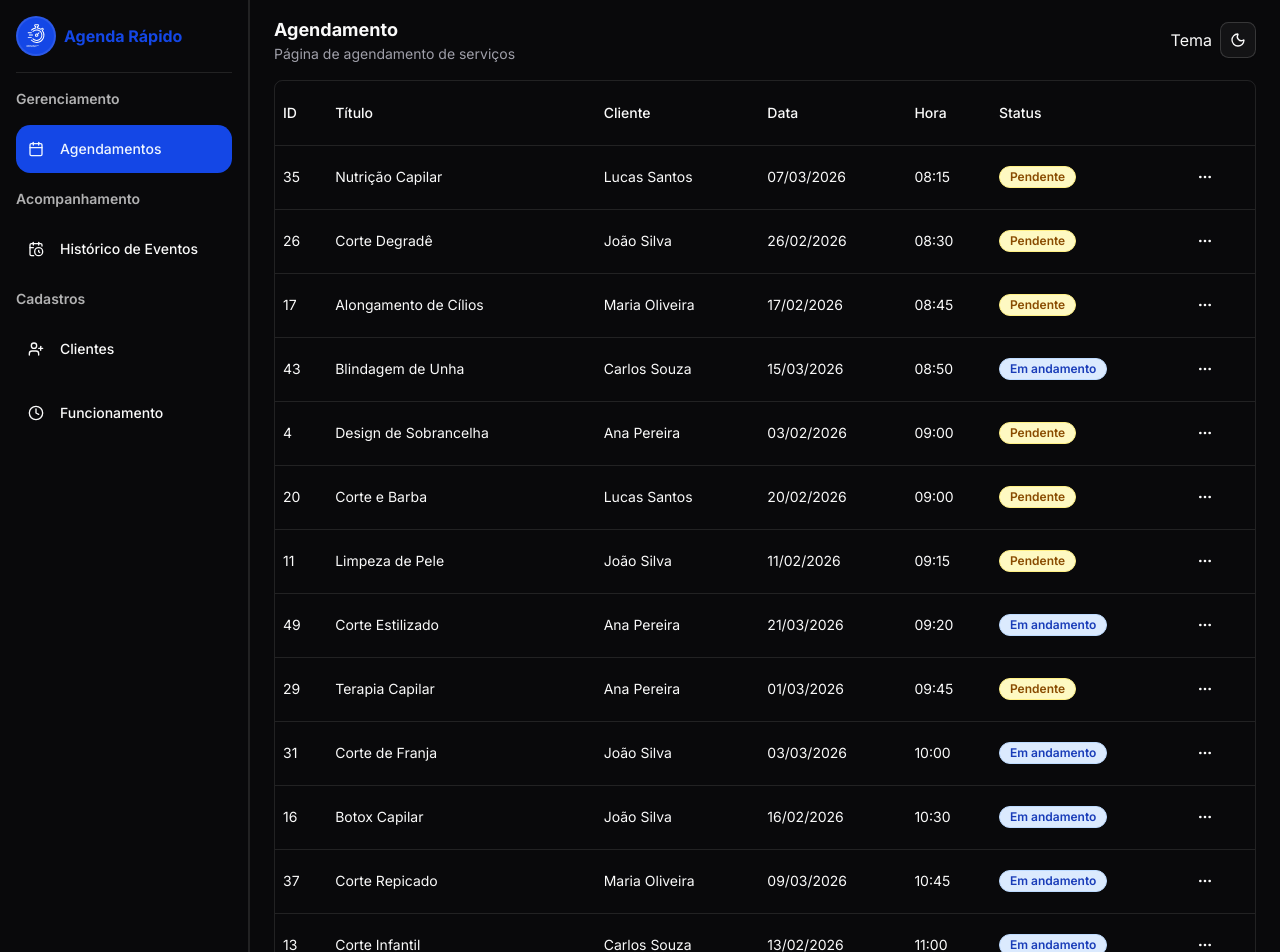
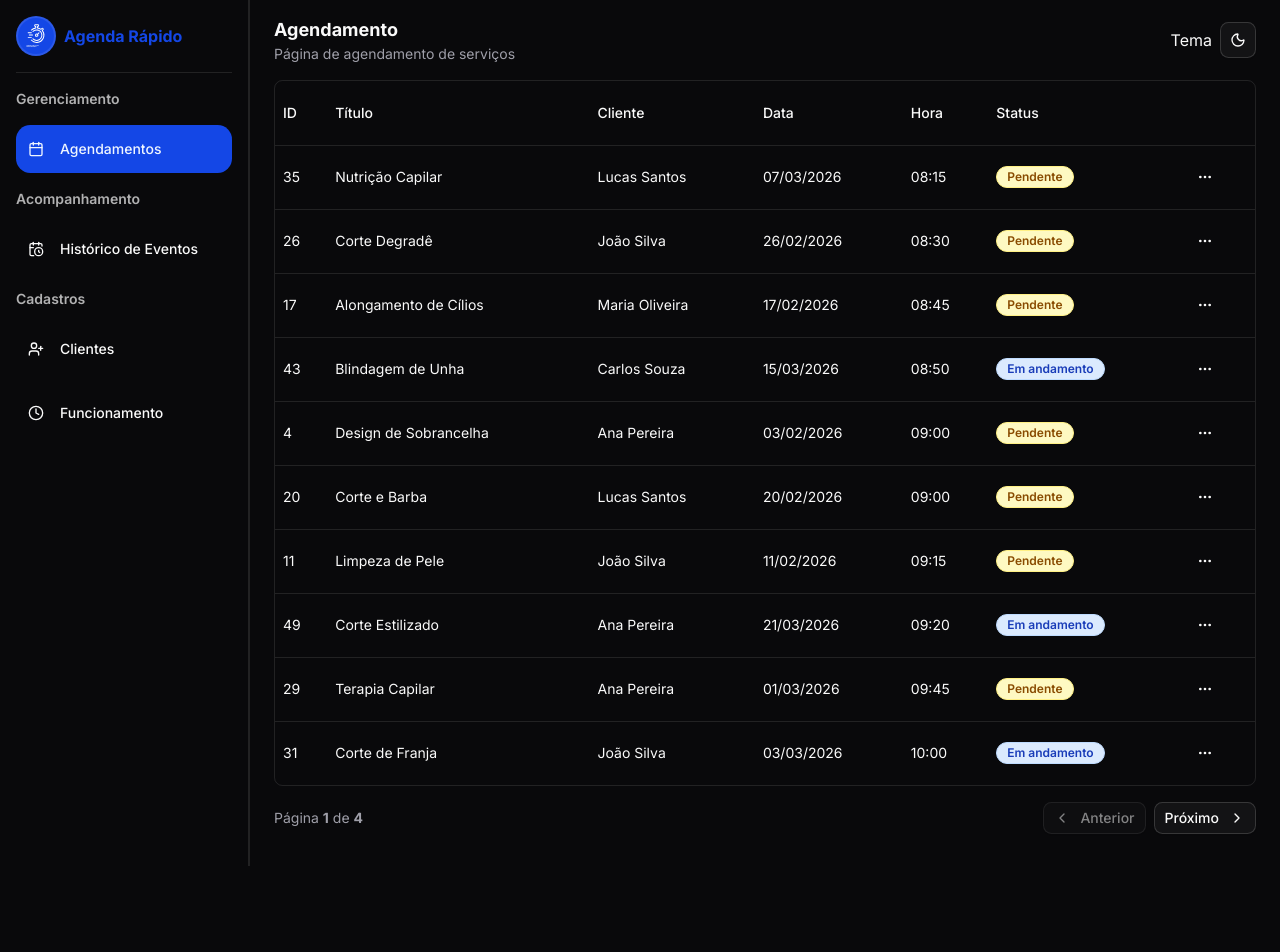
Before and after one commit to victors21dev/agenda-rapido, a React (Vite) app: page /agendamentos in a window 1280 px wide. Shown: the top 952 px of the page. After the commit the page ends 866 px from the top, so only its background shows below. Built offline with nearby package versions, Linux system fonts and the light colour scheme.

Commit message:
feat: Add pagination to the data table.

```diff
--- a/src/components/layout/DataTable.tsx
+++ b/src/components/layout/DataTable.tsx
@@ -2,9 +2,12 @@ import type { ColumnDef } from "@tanstack/react-table";
 import {
   flexRender,
   getCoreRowModel,
+  getPaginationRowModel,
   useReactTable,
 } from "@tanstack/react-table";
+import { ChevronLeft, ChevronRight } from "lucide-react";
 
+import { Button } from "@/components/ui/button";
 import {
   Table,
   TableBody,
@@ -34,9 +37,11 @@ export function DataTable<TData, TValue>({
     columns,
     getCoreRowModel: getCoreRowModel(),
     meta,
+    getPaginationRowModel: getPaginationRowModel(),
   });
 
   return (
+    <div>
       <div className="overflow-hidden rounded-md border">
         <Table>
           <TableHeader>
@@ -66,14 +71,20 @@ export function DataTable<TData, TValue>({
                 >
                   {row.getVisibleCells().map((cell) => (
                     <TableCell key={cell.id}>
-                    {flexRender(cell.column.columnDef.cell, cell.getContext())}
+                      {flexRender(
+                        cell.column.columnDef.cell,
+                        cell.getContext(),
+                      )}
                     </TableCell>
                   ))}
                 </TableRow>
               ))
             ) : (
               <TableRow>
-              <TableCell colSpan={columns.length} className="h-24 text-center">
+                <TableCell
+                  colSpan={columns.length}
+                  className="h-24 text-center"
+                >
                   No results.
                 </TableCell>
               </TableRow>
@@ -81,5 +92,32 @@ export function DataTable<TData, TValue>({
           </TableBody>
         </Table>
       </div>
+      <div className="flex items-center justify-between py-4">
+        <div className="text-sm text-muted-foreground">
+          Página <strong>{table.getState().pagination.pageIndex + 1}</strong> de{" "}
+          <strong>{table.getPageCount()}</strong>
+        </div>
+        <div className="flex items-center space-x-2">
+          <Button
+            variant="outline"
+            size="sm"
+            onClick={() => table.previousPage()}
+            disabled={!table.getCanPreviousPage()}
+          >
+            <ChevronLeft className="h-4 w-4 mr-1" />
+            Anterior
+          </Button>
+          <Button
+            variant="outline"
+            size="sm"
+            onClick={() => table.nextPage()}
+            disabled={!table.getCanNextPage()}
+          >
+            Próximo
+            <ChevronRight className="h-4 w-4 ml-1" />
+          </Button>
+        </div>
+      </div>
+    </div>
   );
 }
```
Lines whose indentation alone changed are shown as unchanged.
